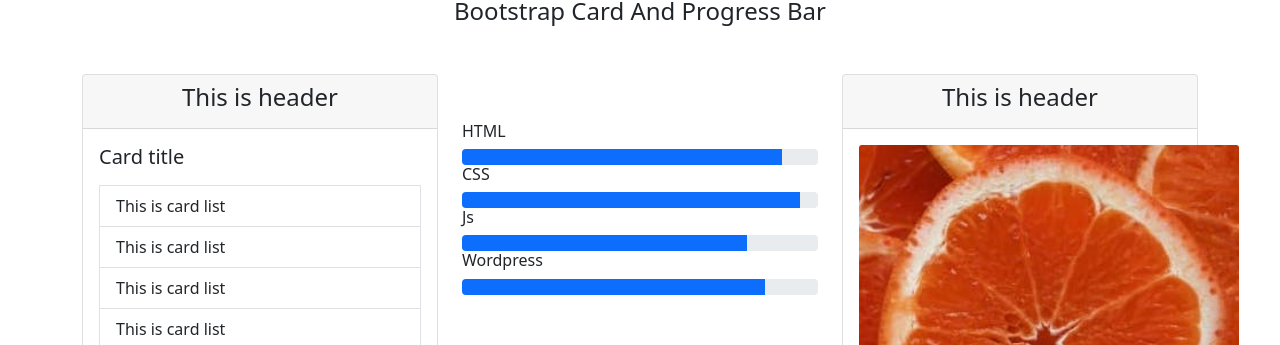
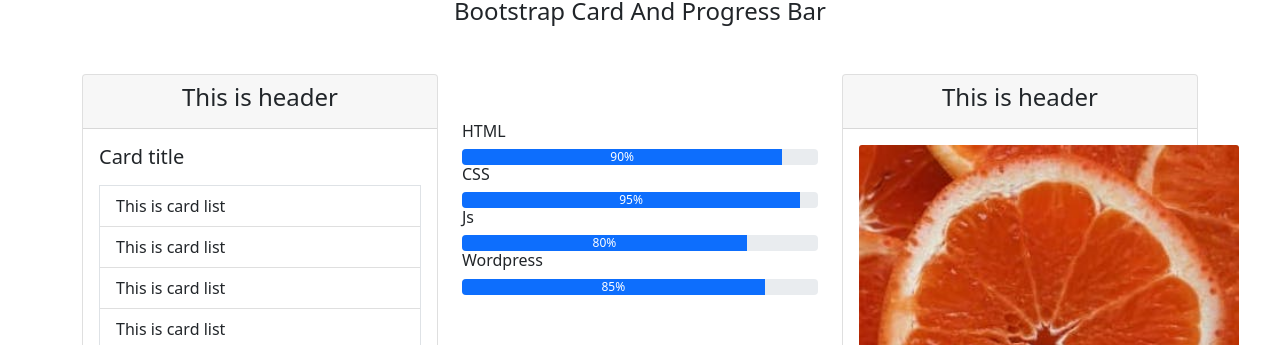
Before and after one commit to emon145746/Day21, a plain HTML site: page index.html in a window 1280 px wide. Shown: the part 2130-2475 px from the top of the page. Drawn offline with nearby package versions, Linux system fonts and the light colour scheme.

Commit message:
Update index.html

```diff
--- a/index.html
+++ b/index.html
@@ -383,22 +383,22 @@
                     <h6 class="mt-5">HTML</h6>
                     <div class="progress">
                         <div class="progress-bar" role="progressbar" style="width: 90%" aria-valuenow="90"
-                            aria-valuemin="0" aria-valuemax="100"></div>
+                            aria-valuemin="0" aria-valuemax="100">90%</div>
                     </div>
                     <h6>CSS</h6>
                     <div class="progress">
                         <div class="progress-bar" role="progressbar" style="width: 95%" aria-valuenow="95"
-                            aria-valuemin="0" aria-valuemax="100"></div>
+                            aria-valuemin="0" aria-valuemax="100">95%</div>
                     </div>
                     <h6>Js</h6>
                     <div class="progress">
                         <div class="progress-bar" role="progressbar" style="width: 80%" aria-valuenow="80"
-                            aria-valuemin="0" aria-valuemax="100"></div>
+                            aria-valuemin="0" aria-valuemax="100">80%</div>
                     </div>
                     <h6>Wordpress</h6>
                     <div class="progress mb-5">
                         <div class="progress-bar" role="progressbar" style="width: 85%" aria-valuenow="85"
-                            aria-valuemin="0" aria-valuemax="100"></div>
+                            aria-valuemin="0" aria-valuemax="100">85%</div>
                     </div>
                     <h4 class="mb-4">text-truncate bootstrap class use kore 3 dot anben</h4>
                     <p class="text-truncate mb-5">Lorem ipsum dolor sit amet consectetur adipisicing elit. Ipsam itaque
```
